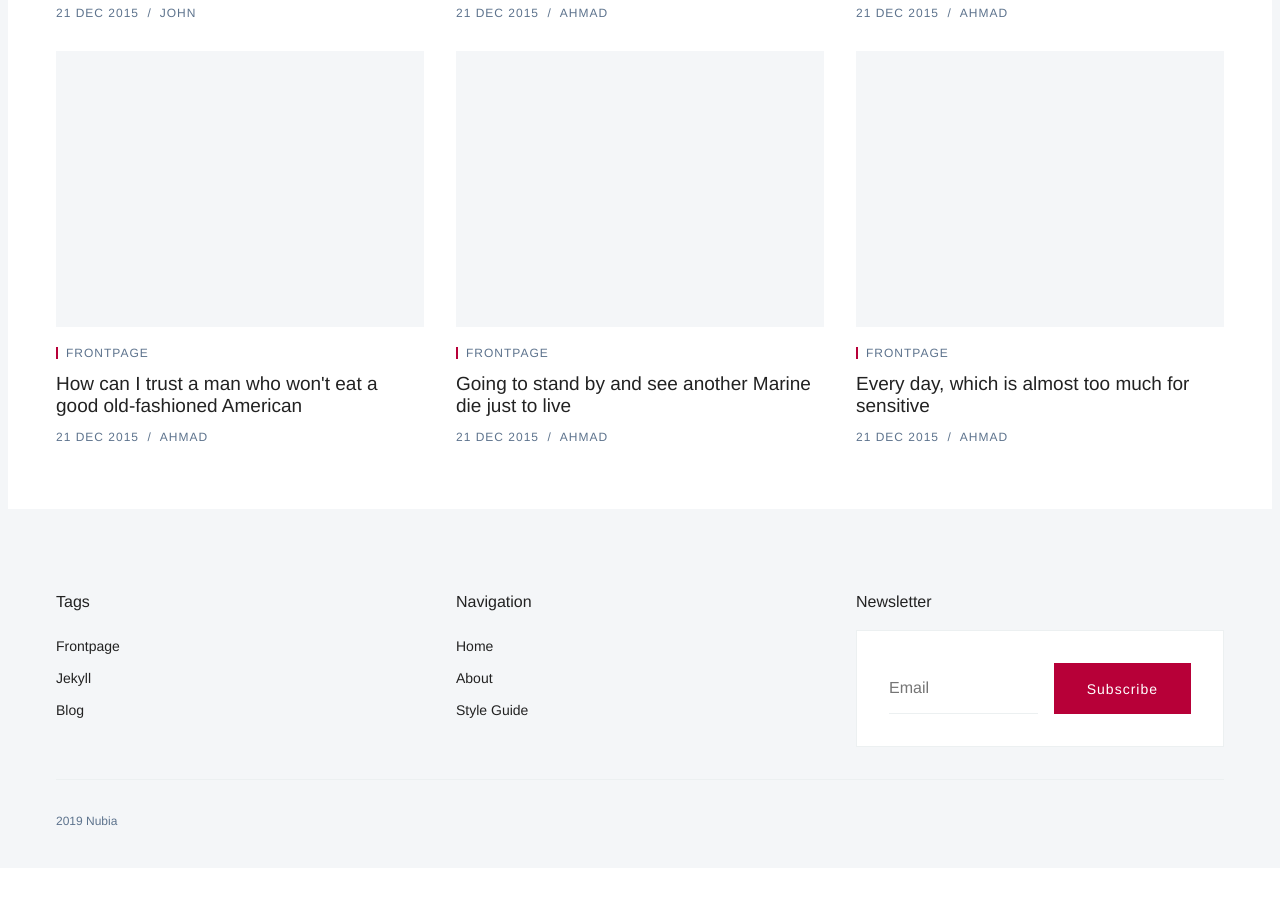
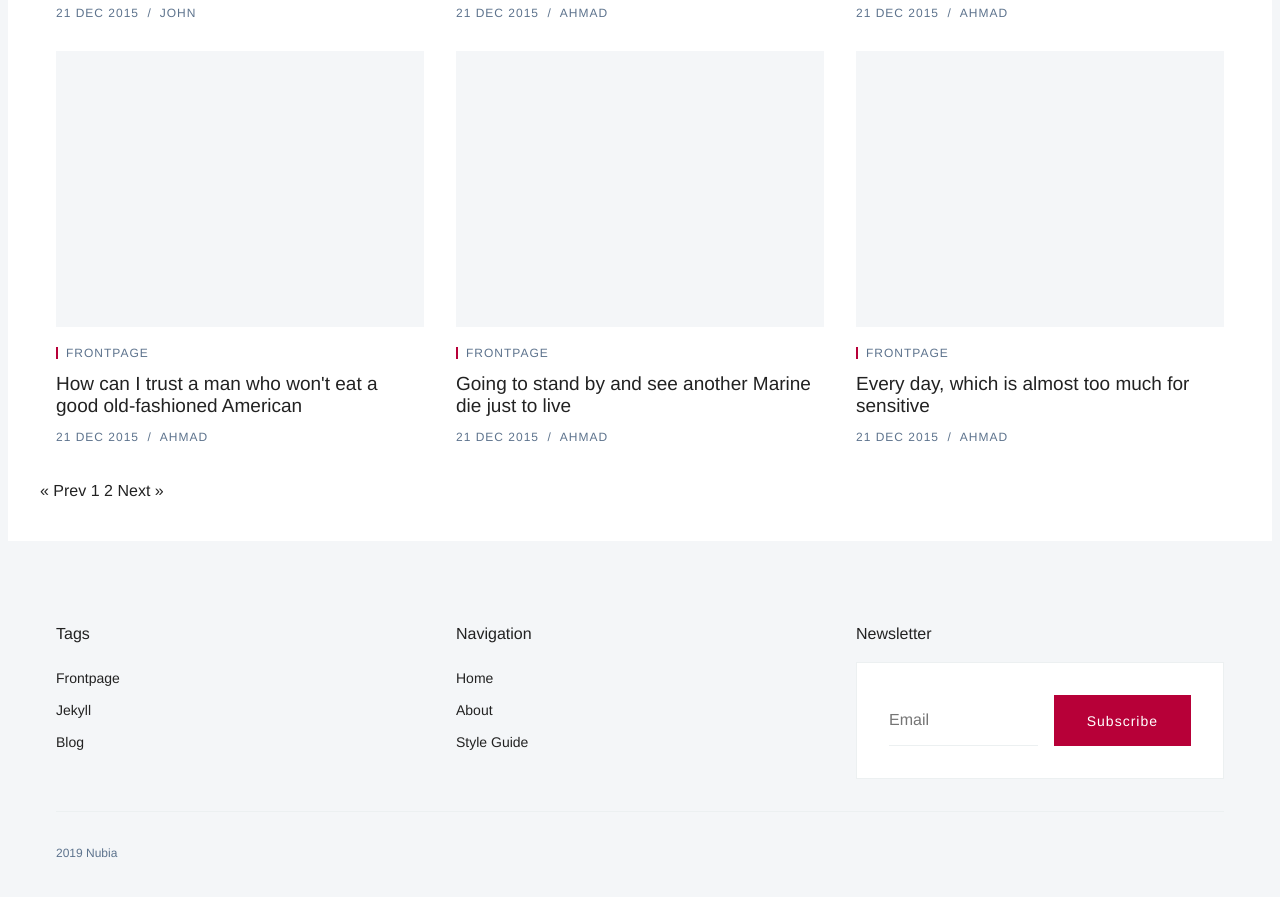
Before and after one commit to olaglam3/sleek, a Jekyll site: the page built from index.html, in a window 1280 px wide and 900 px high, scrolled down 1587 px. Shown: the top 897 px of the window. Built offline with Jekyll 4.4.1, drawn with Linux system fonts in a browser that asks for light colours; nearby versions of some CDN libraries; some web fonts are replaced; library files that are not in the unit come from our copies; the list of posts is cut into pages by our own code; comment, search, counter and statistics services are not loaded; before the commit the page ends 2455 px from its top, so only the background shows below that.

Commit message:
Update index.html

```diff
--- a/index.html
+++ b/index.html
@@ -10,3 +10,8 @@ pagination:
       {% include post-card.html %}
     {% endfor %}
   </div>
+
+  <div class='o-grid'>
+    {% include pagination.html %}
+  </div>
+ </div>
```
